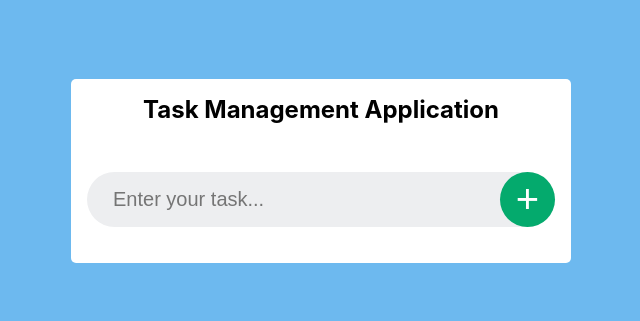
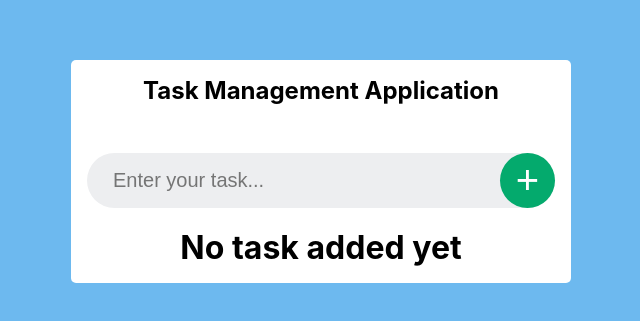
Before and after one commit to Rahulfordev/Task-Management-Application-useReducer, a React (Vite) app: page / in a window 1280 px wide. Shown: the part 229-550 px from the top of the page, without its empty margins (319-959 px from the left). Built offline with nearby package versions, Linux system fonts and the light colour scheme.

Commit message:
conditional rendering added

```diff
--- a/src/components/TaskList/TaskList.jsx
+++ b/src/components/TaskList/TaskList.jsx
@@ -6,6 +6,7 @@ const TaskList = () => {
   const { tasks } = useContext(Context);
   return (
     <div>
+      {tasks.length > 0 ? (
         <div>
           <ul>
             {tasks.map((task) => (
@@ -13,6 +14,9 @@ const TaskList = () => {
             ))}
           </ul>
         </div>
+      ) : (
+        <h1>No task added yet</h1>
+      )}
     </div>
   );
 };
```
Lines whose indentation alone changed are shown as unchanged.
